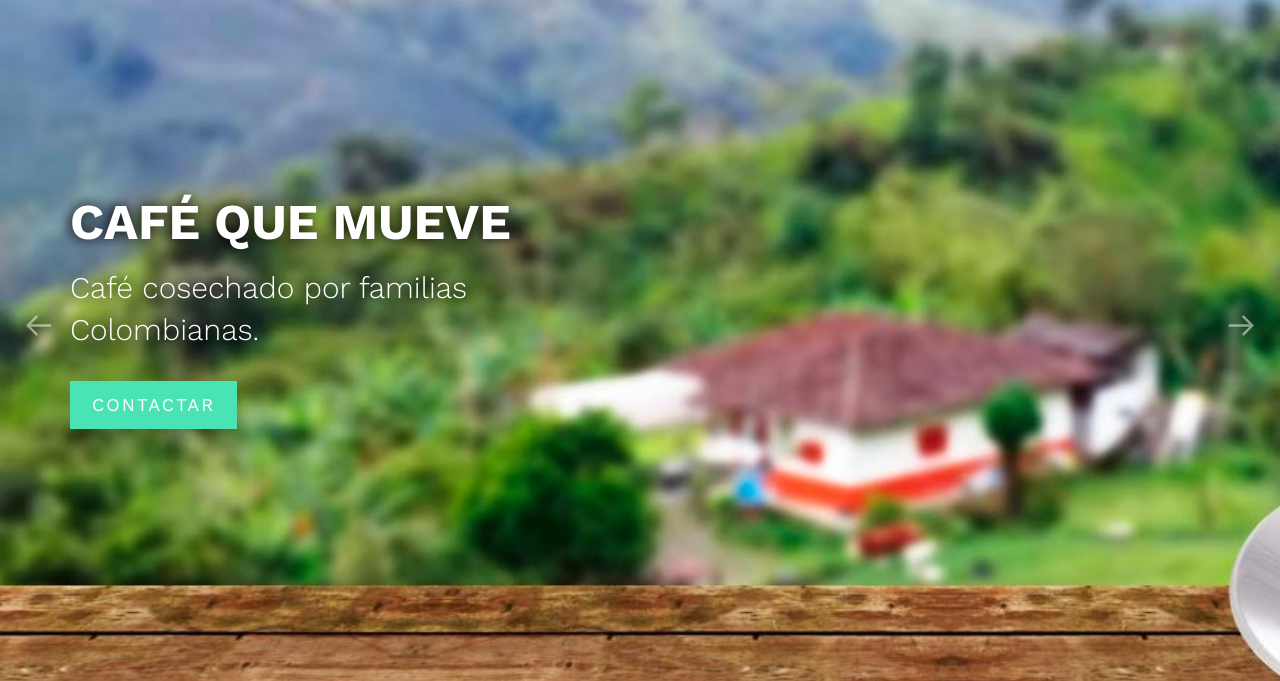
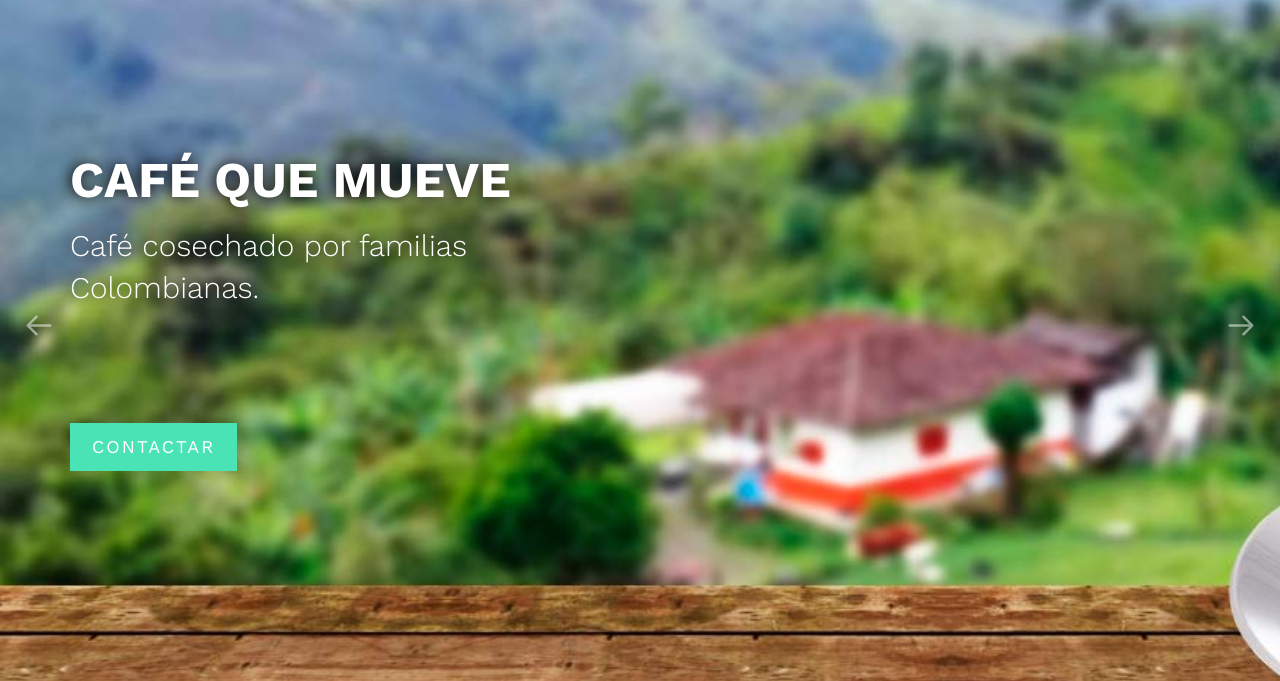
Before and after one commit to nellromero1/cafeteros-de-la-monta-a, a plain HTML site: page index.html in a window 1280 px wide. Shown: the part 104-785 px from the top of the page. Drawn offline with nearby package versions, Linux system fonts and the light colour scheme; files whose address does not match are found by name.

Commit message:
Add files via upload

```diff
--- a/index.html
+++ b/index.html
@@ -104,7 +104,7 @@
 			    			<div class="fh5co-owl-text-wrap">
 						    	<div class="fh5co-owl-text">
 						    		<h1 class="fh5co-lead new">CAFÉ QUE MUEVE</h1>
-									<h2 class="fh5co-sub-lead new">Café cosechado por familias Colombianas.</a></h3>
+									<h2 class="fh5co-sub-lead new">Café cosechado por familias Colombianas. <br><br><br></a></h3>
 									<p class=""><a href="https://wa.me/573015314199" data-nav-section="pricing" target="_blank" class="btn btn-primary btn-lg">Contactar</a></p>
 						    	</div>
 						    </div>
```
